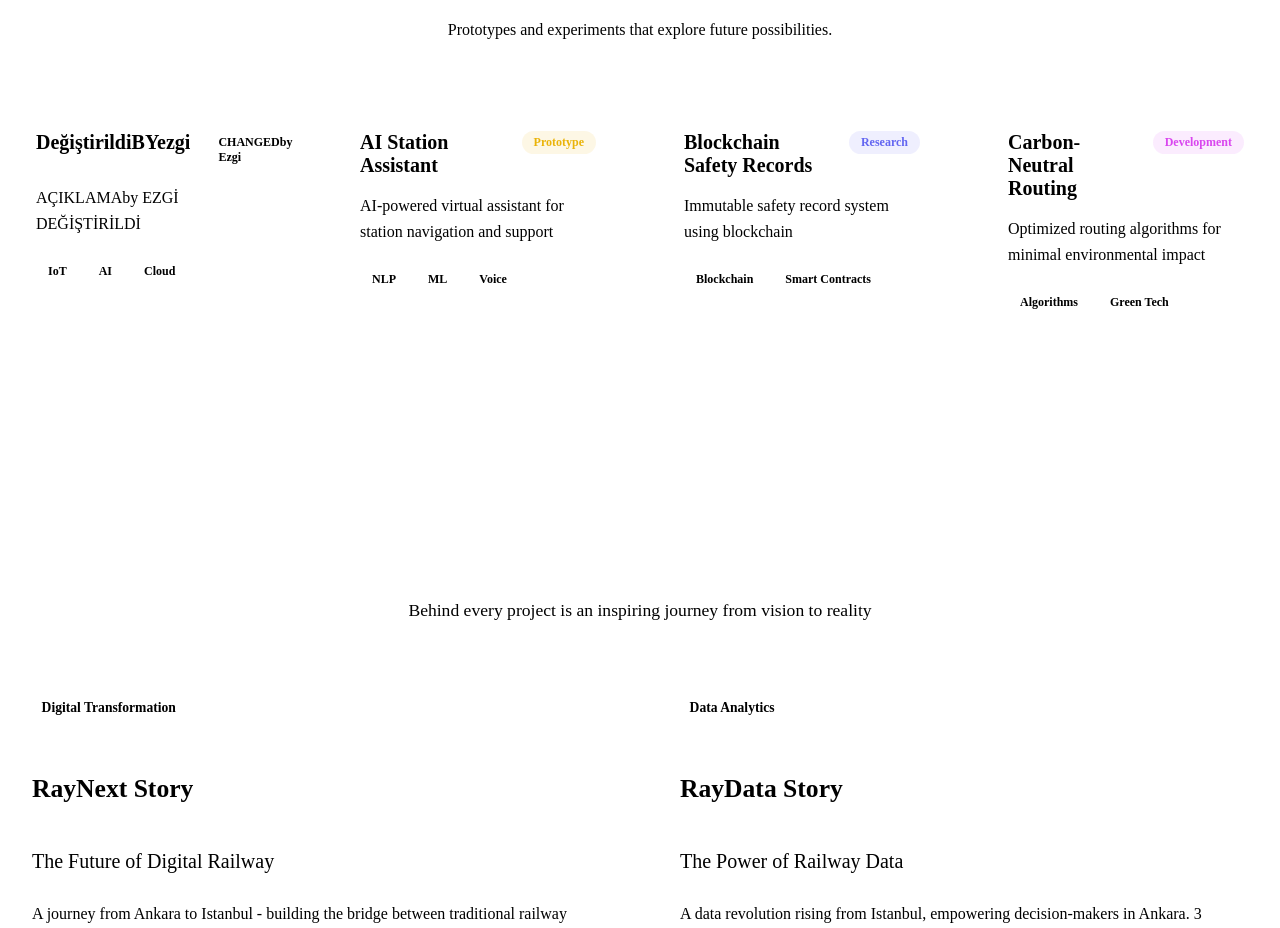
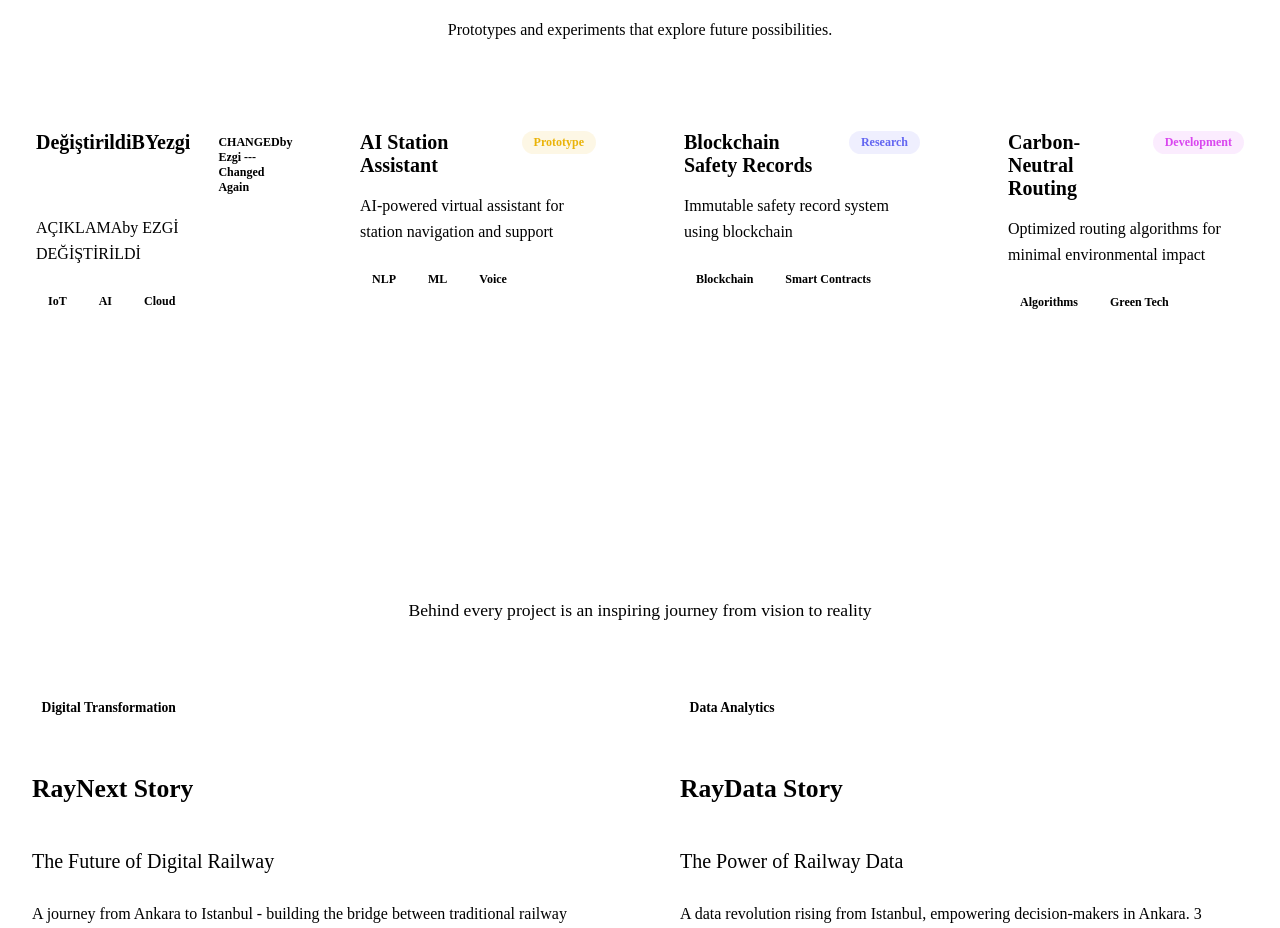
Before and after one commit to ezgihsavran/railDevHub, a React (Vite) app: page / in a window 1280 px wide. Shown: the part 1420-2348 px from the top of the page. Built offline with nearby package versions, Linux system fonts and the light colour scheme; the HTML template or start-up script is replaced by a standard one.

Commit message:
Smart Track Sensors bölümü tekrar değiştirildi

```diff
--- a/src/sections/LabShowcase.jsx
+++ b/src/sections/LabShowcase.jsx
@@ -5,7 +5,7 @@ export default function LabShowcase(){
     {
       title: 'DeğiştirildiBYezgi',
       description: 'AÇIKLAMAby EZGİ DEĞİŞTİRİLDİ',
-      status: 'CHANGEDby ezgi',
+      status: 'CHANGEDby ezgi --- changed again',
       tech: ['IoT', 'AI', 'Cloud']
     },
     {
```
